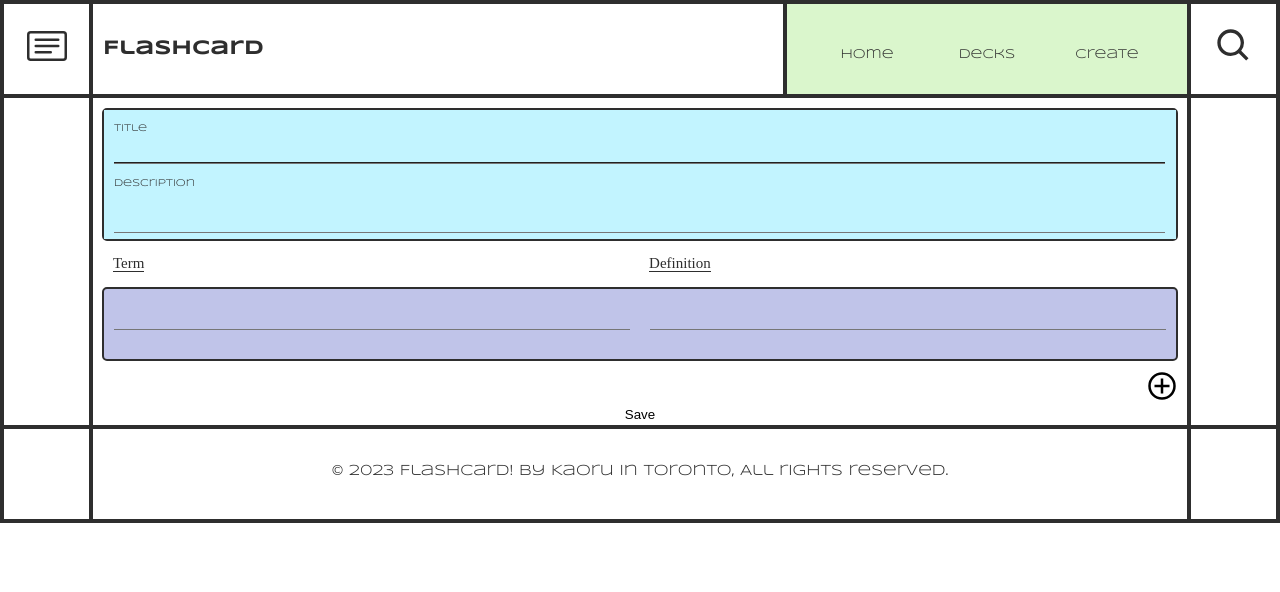
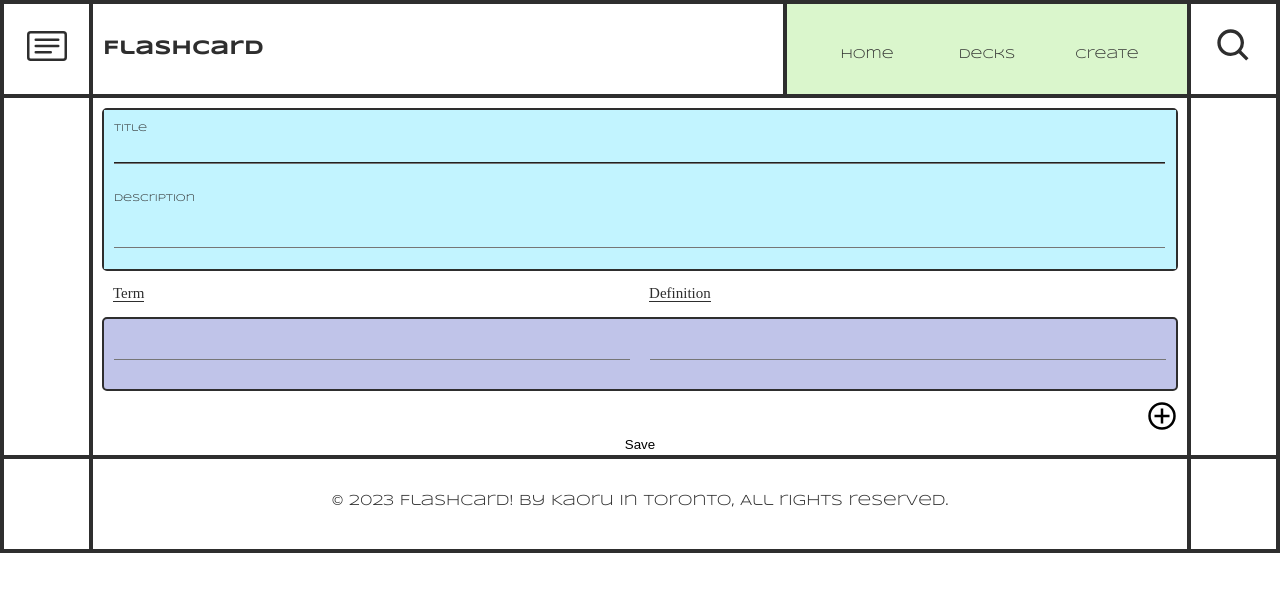
Before and after one commit to CarlSmoky/flashcard_client, a React (Create React App) app: page /create in a window 1280 px wide. Shown: the top 592 px of the page. Built offline with nearby package versions, Linux system fonts and the light colour scheme; no server answers; a web font is replaced by a local one.

Commit message:
Display erros for deck

```diff
--- a/src/components/DeckDetailsForm.jsx
+++ b/src/components/DeckDetailsForm.jsx
@@ -4,7 +4,9 @@ import styled from 'styled-components'
 const DeckDetailsForm = ({
   newDeckContents,
   setNewDeckContents,
-  validation
+  validation,
+  deckNameError,
+  descriptionError
 }) => {
 
   const onChange = (e) => {
@@ -24,6 +26,7 @@ const DeckDetailsForm = ({
           value={newDeckContents.deckName}
           required
         />
+      <p>{deckNameError}</p>
       </div>
       <div>
         <label htmlFor="description">Description</label>
@@ -34,6 +37,7 @@ const DeckDetailsForm = ({
           id="description"
           value={newDeckContents.deckDescription}
         />
+        <p>{descriptionError}</p>
       </div>
     </Wrapper>
   )
@@ -71,6 +75,14 @@ const Wrapper = styled.div`
     outline: none;
     }
 
+    p {
+      margin-left: 1rem;
+      font-size: 1rem;
+      color: red;
+      height: 1.5rem;
+    }
+
+
   }
 
 
--- a/src/pages/Create.jsx
+++ b/src/pages/Create.jsx
@@ -48,21 +48,27 @@ const Create = () => {
   })
 
   const validation = (name, value, index) => {
-    console.log(index);
+
     let messge = '';
     switch (name) {
       case 'deckName':
-        messge = value.trim().length > 3 && value.trim().length < 256 ? 'Title must be more than 3 characters and less than 255 long!' : '';
+        messge = value.trim().length < 3 || value.trim().length > 255 ? 'Title must be more than 3 characters and less than 255 long!' : '';
         setErrors((prev) => ({...prev,newDeckContents: {[name]: messge}}));
       break;
 
       case 'description':
-        messge = value.length < 256 ? 'Description must be less than 255 characters long!' : '';
+        messge = value.length > 255 ? 'Description must be less than 255 characters long!' : '';
         setErrors((prev) => ({...prev, newDeckContents: {[name]: messge}}));
       break;
 
       case 'term':
-        messge = value.length > 0 && value.length < 256 ? 'Description must be less than 255 characters long!' : '';
+        if (value.length === 0) {
+          messge = 'Required';
+        }
+
+        if (value.length > 255) {
+          messge = 'Term must be less than 255 characters long!'
+        }
         setErrors((prev) => ({...prev, newCardContents: {...prev.newCardContents,
           [index]: {...prev.newCardContents[index], [name]: messge}
         }
@@ -70,7 +76,13 @@ const Create = () => {
       break;
 
       case 'definition':
-        messge = value.length > 0 && value.length < 256 ? 'Description must be less than 255 characters long!' : '';
+        if (value.length === 0) {
+          messge = 'Required';
+        }
+
+        if (value.length > 255) {
+          messge = 'Term must be less than 255 characters long!'
+        }
         setErrors((prev) => ({...prev, newCardContents: {...prev.newCardContents,
           [index]: {...prev.newCardContents[index], [name]: messge}
         }
@@ -108,6 +120,7 @@ const Create = () => {
       card={card}
       index={index}
       validation={validation}
+
     />
   )
 
@@ -118,6 +131,8 @@ const Create = () => {
           newDeckContents={newDeckContents}
           setNewDeckContents={setNewDeckContents}
           validation={validation}
+          deckNameError={errors.newDeckContents.deckName}
+          descriptionError={errors.newDeckContents.description}
         />
         <CreateCardHeader />
         {cardFormItems}
```
